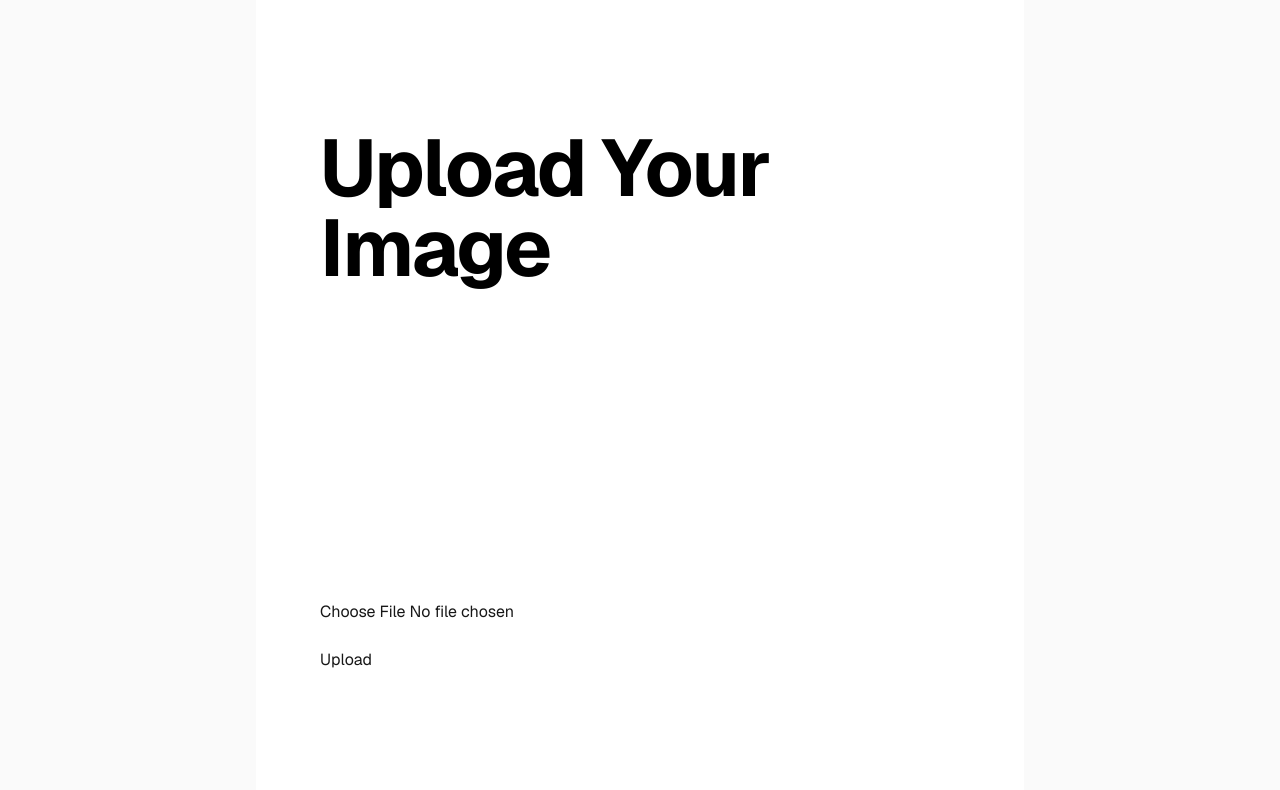
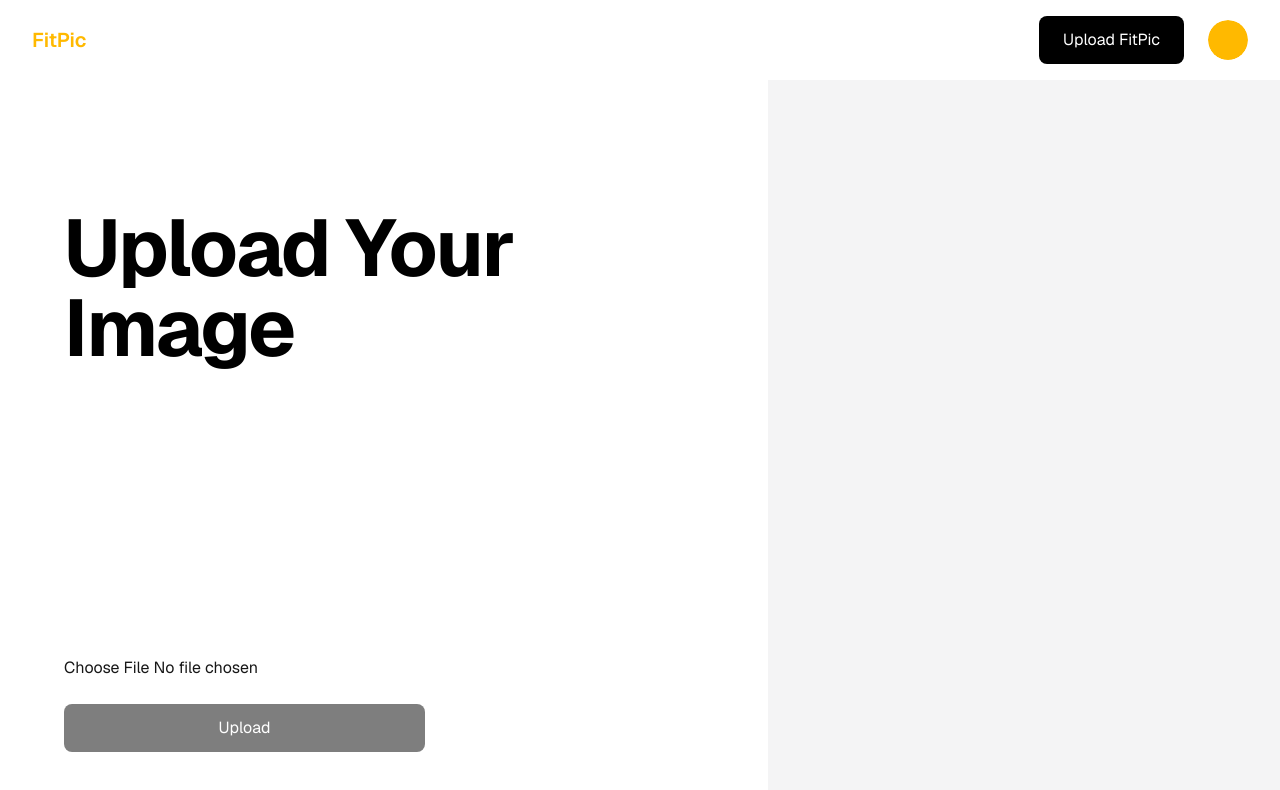
Before and after one commit to shrumrii/FitPic, a Next.js app in the folder frontend/frontend/: page /upload in a window 1280 px wide. Shown: the top 790 px of the page. Built offline with nearby package versions, Linux system fonts and the light colour scheme; no server answers.

Commit message:
changed upload page

```diff
--- a/frontend/frontend/app/upload/page.tsx
+++ b/frontend/frontend/app/upload/page.tsx
@@ -3,6 +3,7 @@ import Image from "next/image";
 import { useState } from "react";
 import supabase from "@/lib/supabase";
 import { useRouter } from "next/navigation";
+import Navbar from "@/components/navbar";
 
 export default function UploadPage() {
 
@@ -61,7 +62,8 @@ export default function UploadPage() {
   };
 
   return (
-    <div className="flex min-h-screen items-center justify-center bg-zinc-50 font-sans dark:bg-black">
+    <div className="flex flex-col min-h-screen bg-zinc-100 font-sans dark:bg-black">
+      <Navbar/>
       <main className="flex min-h-screen w-full max-w-3xl flex-col items-center justify-between py-32 px-16 bg-white dark:bg-black sm:items-start">
         <h1 className="text-5xl font-bold tracking-tight text-black dark:text-white sm:text-[5rem]">
           Upload Your Image
@@ -77,8 +79,9 @@ export default function UploadPage() {
 
 
           {/* upload button */}
-          <button onClick={handleUpload} disabled={!selectedFile || uploading}>
-          {uploading ? "Uploading..." : "Upload"}
+          <button className="bg-black text-white rounded-lg px-6 py-3 w-full hover:bg-amber-400 hover:text-black transition-colors dark:bg-white dark:text-black disabled:opacity-50"
+            onClick={handleUpload} disabled={!selectedFile || uploading}>
+            {uploading ? "Uploading..." : "Upload"}
           </button>
 
           {/* see uploaded image */}
--- a/frontend/frontend/components/navbar.tsx
+++ b/frontend/frontend/components/navbar.tsx
@@ -65,17 +65,20 @@ export default function Navbar() {
     return (<nav className="w-full bg-white dark:bg-zinc-900 px-8 py-4 flex items-center justify-between">
                 <Link href="/dashboard"> <h1 className="text-amber-400 font-semibold text-xl"> FitPic </h1> </Link>
 
-                <button className="bg-black text-white rounded-lg px-6 py-3 hover:bg-amber-400 hover:text-black transition-colors dark:bg-white dark:text-black disabled:opacity-50"
-                    onClick={() => router.push("/upload")}> Upload FitPic
-                </button>
+                <div className="flex items-center gap-3">
 
-                <div className="flex items-center gap-3">
+                    <button className="bg-black text-white rounded-lg px-6 py-3 hover:bg-amber-400 hover:text-black transition-colors dark:bg-white dark:text-black disabled:opacity-50"
+                        onClick={() => router.push("/upload")}> Upload FitPic
+                    </button>
+
                     <span className="text-amber-400 font-semibold text-xl"> {username} </span>
+
                     <Link href="/profile"> <div className="w-10 h-10 rounded-full overflow-hidden">
                         {profilePic ? <Image src={profilePic} alt={username[0]} width={40} height={40}/> :
                         <div className="w-10 h-10 rounded-full bg-amber-400 flex items-center justify-center font-semibold"> {username[0]?.toUpperCase()}</div>
                         }
                     </div> </Link>
+
                 </div>
 
 
```
Also changed, not shown: 1 other file (tests, documents, lock files or other folders).
